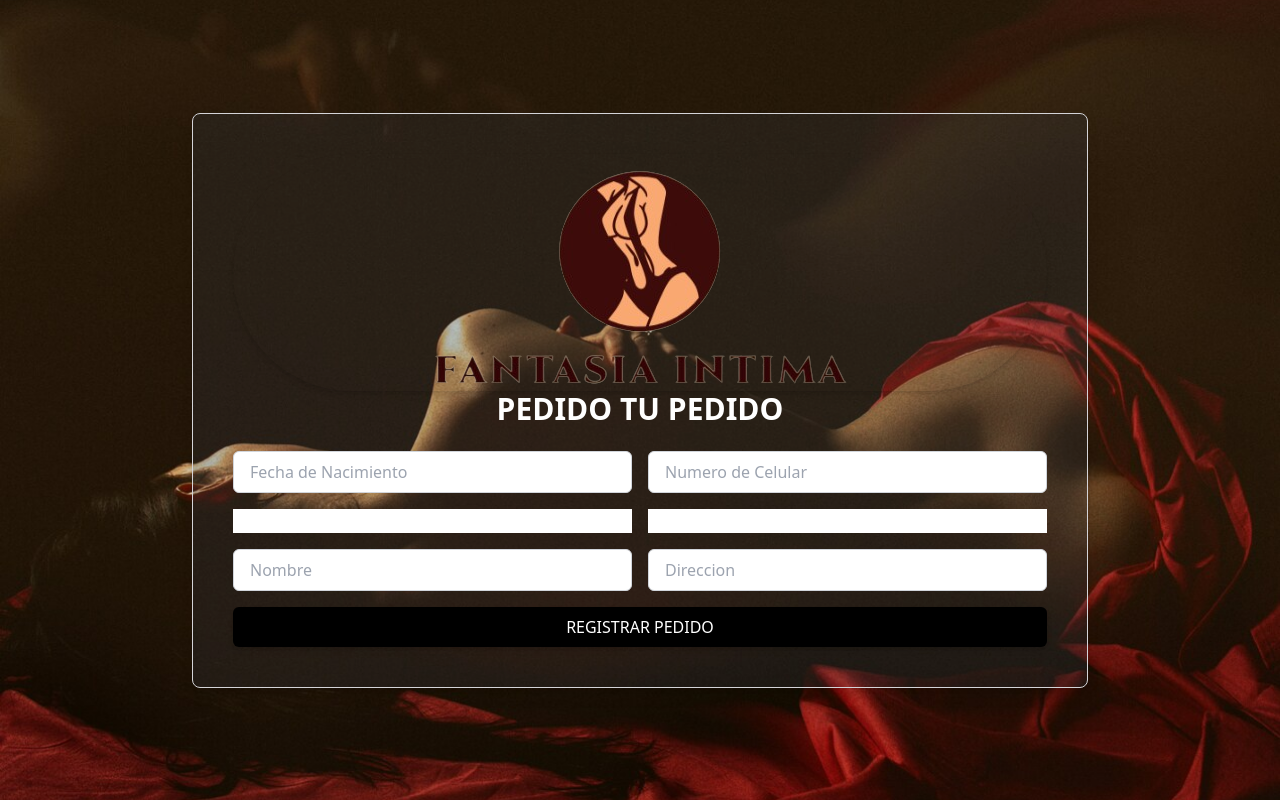
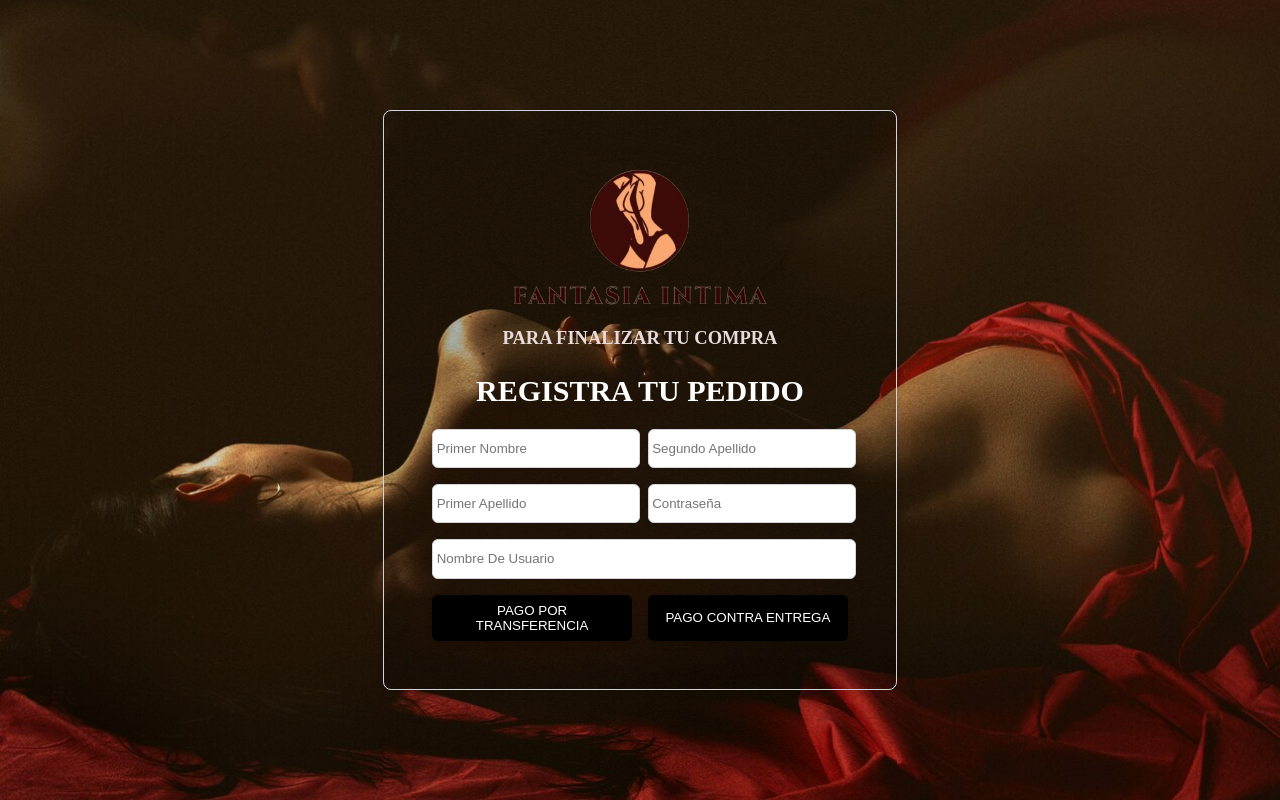
Before and after one commit to wilo41/proyect, a PHP site: the page made by registra tu pedido.html in a window 1280 px wide. Run offline with PHP 8.4, Linux system fonts and the light colour scheme; some libraries are stand-ins or nearby versions.

Commit message:
reorganizacion de registra tu pedido

```diff
--- a/registra tu pedido.html
+++ b/registra tu pedido.html
@@ -3,24 +3,28 @@
 <head>
   <meta charset="UTF-8">
   <meta name="viewport" content="width=device-width, initial-scale=1.0">
-    <script src="https://cdn.tailwindcss.com"></script>
+  <link rel="stylesheet" href="registro.css">
 </head>
-  <body class="bg-cover bg-center min-h-screen flex items-center justify-center" style="background-image: url(img/alexander-krivitskiy-6GmVt60qwlY-unsplash\ \(1\).jpg);">
-    <div class="bg-gray-700 bg-opacity-20 p-10 rounded-lg shadow-lg w-full max-w-4xl border border border-zinc-300 dark:border-zinc-700">
-        <div class="h-50 w-50 shadow-md flex items-center justify-center rounded-full">
-            <span class="text-gray-500"><img src="img/logo.png" alt="logo"></span>
+<body>
+<div class="container">
+  <div class="logo-container">
+    <img src="img/logo.png" alt="logo">
   </div>
-      <h2 style="color: white;" class="text-center text-3xl font-bold text-gray-800 mb-6"> PEDIDO TU PEDIDO</h2>
+  <h3 class="title">PARA FINALIZAR TU COMPRA</h3>
+  <h2 class="title2">REGISTRA TU PEDIDO</h2>
   <form>
-        <div class="grid grid-cols-2 gap-4 mb-4">
-          <input type="text" placeholder="Fecha de Nacimiento" class="col-span-1 px-4 py-2 border border-gray-300 rounded-md focus:outline-none focus:ring-2 focus:ring-blue-500">
-          <input type="text" placeholder="Numero de Celular" class="col-span-1 px-4 py-2 border border-gray-300 rounded-md focus:outline-none focus:ring-2 focus:ring-blue-500">
-          <input>
-          <input>
-          <input type="email" placeholder="Nombre" class="col-span-1 px-4 py-2 border border-gray-300 rounded-md focus:outline-none focus:ring-2 focus:ring-blue-500">
-          <input type="text" placeholder="Direccion" class="col-span-1 px-4 py-2 border border-gray-300 rounded-md focus:outline-none focus:ring-2 focus:ring-blue-500">
+    <div class="form-grid">
+      <input type="text" placeholder="Primer Nombre" class="form-input">
+      <input type="text" placeholder="Segundo Apellido" class="form-input">
+      <input type="text" placeholder="Primer Apellido" class="form-input">
+      <input type="password" placeholder="Contraseña" class="form-input">
     </div>
-          <button type="submit" class="w-full px-4 py-2 bg-black text-white rounded-md shadow-md hover:bg-gray-800">REGISTRAR PEDIDO</button>
+    <div class="form-grid">
+      <input type="text" placeholder="Nombre De Usuario" class="form-input full-width">
+    </div>
+    <div class="button-container">
+      <button type="submit" class="submit-shipment">PAGO POR TRANSFERENCIA</button>
+      <button type="submit" class="submit-shipment">PAGO CONTRA ENTREGA</button>
     </div>
   </form>
 </div>
--- a/registro.css
+++ b/registro.css
@@ -34,10 +34,17 @@
 }
 .title {
   text-align: center;
+  font-size: 1.155rem;
+  font-weight: bold;
+  color: #e7dbdb;
+  margin-bottom: 0.2rem;
+}
+.title2 {
+  text-align: center;
   font-size: 1.875rem;
   font-weight: bold;
   color: #ffffff;
-  margin-bottom: 1.5rem;
+  margin-bottom: 1.3rem;
 }
 .form-grid {
   display: grid;
@@ -113,7 +120,37 @@
     box-shadow: 0 4px 6px rgba(0, 0, 0, 0.1);
     cursor: pointer;
     border: none;
+
   }
 .submit-button:hover {
   background-color: #1f2937;
 }
+
+.submitt-shipment {
+  width: 100%;
+  padding: 0.5rem 1rem;
+  background-color: #507d83;
+  color: #fff;
+  border-radius: 0.375rem;
+  box-shadow: 0 4px 6px rgba(0, 0, 0, 0.1);
+  cursor: pointer;
+  border: none;
+}
+.submit-shipment {
+  width: 48%;
+  padding: 0.5rem 1rem;
+  background-color: #000;
+  color: #fff;
+  border-radius: 0.375rem;
+  box-shadow: 0 4px 6px rgba(0, 0, 0, 0.1);
+  cursor: pointer;
+  border: none;
+}
+.submit-shipment:hover {
+  background-color: #1f2937;
+}
+.button-container {
+  display: flex;
+  justify-content: space-between;
+  margin-top: 1rem;
+}
--- a/registro.html
+++ b/registro.html
@@ -10,7 +10,7 @@
   <div class="logo-container">
     <img src="img/logo.png" alt="logo">
   </div>
-  <h2 class="title">REGISTRATE</h2>
+  <h2 class="title2">REGISTRATE</h2>
   <form>
     <div class="form-grid">
       <input type="text" placeholder="Primer Nombre" class="form-input">
@@ -35,7 +35,7 @@
       <button type="submit" class="submitt-button">YA TIENES CUENTA?</button>
     </div>
     <div>
-      <button type="submit" class="submit-button">REGISTRARSE</button>
+      <button type="submit" class="submit-button submit-shipment-grid">REGISTRARSE</button>
     </div>
   </form>
 </div>
```
Lines whose indentation alone changed are shown as unchanged.
